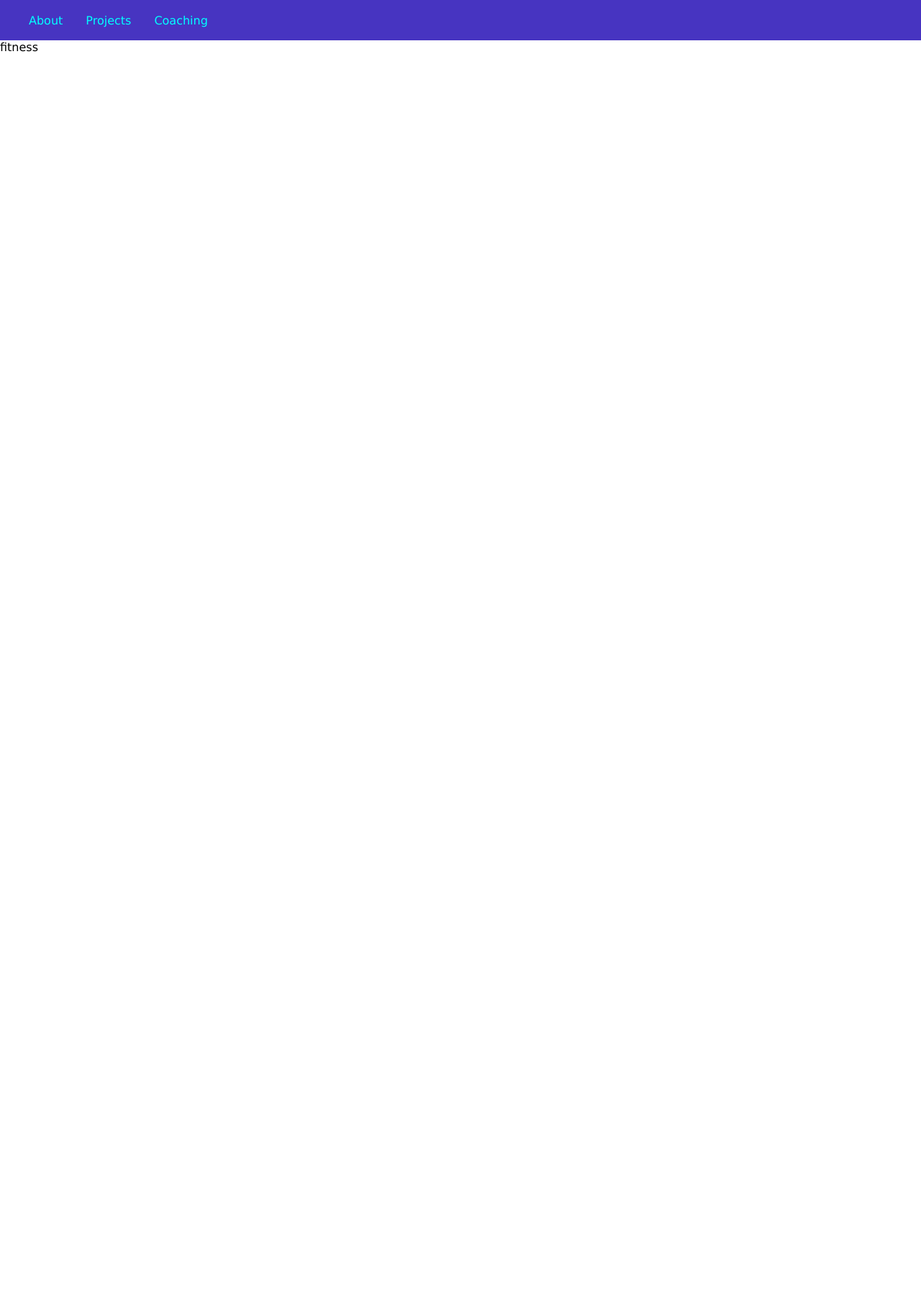
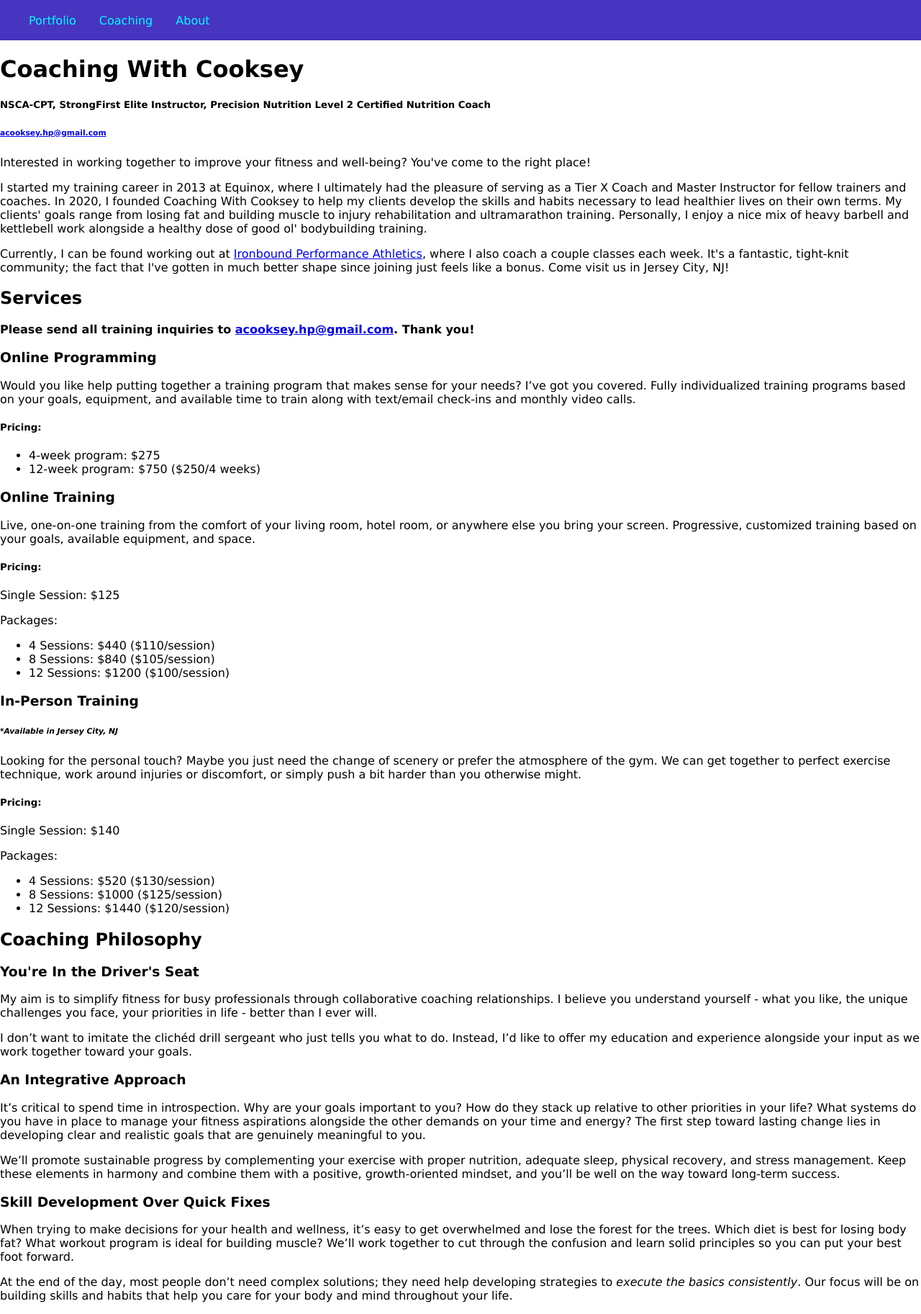
Before and after one commit to AlexCooksey2651/portfolio-website, a React (Create React App) app: page /coaching in a window 1280 px wide. Shown: the top 1825 px of the page at 72% size. Before the commit the page ends 800 px from the top, so only its background shows below. Built offline with nearby package versions, Linux system fonts and the light colour scheme.

Commit message:
Add coaching page text

```diff
--- a/src/components/Header.js
+++ b/src/components/Header.js
@@ -5,13 +5,13 @@ const Header = () => {
     <div className="main-header">
         <nav className="main-header__nav">
             <ul className="main-header__item-list">
+                <li className="main-header__item"><a href="/projects">Portfolio</a></li>
+                <li className="main-header__item"><a href="/coaching">Coaching</a></li>
                 <li className="main-header__item"><a href="/">About</a></li>
-                <li className="main-header__item"><a href="/projects">Projects</a></li>
-                <li className="main-header__item"><a href="/coaching">Coaching</a></li>
             </ul>
         </nav>
     </div>
   )
 }
 
-export default Header
+export default Header;
--- a/src/pages/About.js
+++ b/src/pages/About.js
@@ -7,29 +7,32 @@ const About = () => {
                 <h4>Welcome, everyone! My name is Alex Cooksey, I'm a full-stack software engineer.</h4>
 
                 <p>
-                    For nearly 10 years, I've relished the opportunity to help busy professionals improve their health and well-being as a personal trainer and nutrition coach. Wanting my career to positively touch the lives of (many!) more people, I made the decision last year to pivot into software engineering. In November 2021, I enrolled in the Flatiron School full-stack software engineering program. I appreciate that engineering feels less like a job and more like a set of tools that can be applied to solving complex and meaningful problems in innovative ways and at tremendous scale. Please head over to the Technical Projects page to check out some of the recent projects I've worked on.
+                    For nearly 10 years, I've relished the opportunity to help busy professionals improve their health and well-being as a personal trainer and nutrition coach. Wanting my career to positively touch the lives of (many!) more people, I made the decision last year to pivot into software engineering.
+                </p>
+                <p>
+                    In November 2021, I enrolled in the Flatiron School full-stack software engineering program. I appreciate that engineering feels less like a job and more like a set of tools that can be applied to solving complex and meaningful problems in innovative ways and at tremendous scale. Please head over to the <a href="/projects">Portfolio</a> page to check out some of the recent projects I've worked on!
                 </p>
 
                 <p>
-                    In my next role, I'd love to continue to develop and implement strategies that help people lead happier, healthier lives. I'm also deeply passionate about animal protection and, more broadly, sustainability. I can think of no better use of my skills than to find creative solutions that will ensure a better future for our planet and everyone on it.
+                    In my next role, I'd love to continue developing and implementing strategies that help people lead happier, healthier lives. I'm also deeply passionate about animal protection and, more broadly, sustainability. I can think of no better use of my skills than to find creative solutions that will ensure a better future for our planet and everyone on it.
                 </p>
 
                 <p>
-                    I continue to operate a small, remote personal training business - if you'd like to learn more, please visit the Coaching page, or simply message me at <a href="acooksey.hp@gmail.com">acooksey.hp@gmail.com</a>. In my spare time, I enjoy working out, reading, cooking, playing piano, and spending time in nature.
+                    I continue to operate a small, remote personal training business, Coaching With Cooksey. If you'd like to work together or want to learn more, please visit the <a href="/coaching">Coaching</a> page, or simply message me at <a href="acooksey.hp@gmail.com">acooksey.hp@gmail.com</a>. In my spare time, I enjoy working out, reading, cooking, playing piano, and spending time in nature.
                 </p>
             </div>
             <div id="fun-facts">
+                <h4>Fun Facts!</h4>
                 <ul>
-                    <li>Born and raised near Denver, CO; East Coast transplant since 2008</li>
-                    <li>Lifelong hero: Steve Irwin. I love animals...all of them. Don't ask me to kill a fly, I don't want to.</li>
-                    <li>Wanted to be a zoologist of some sort when I was young. Then I fell in love with playing piano...then math and chemistry. I Majored in East Asian Studies at Princeton, so naturally I became a personal trainer. Now I'm a software engineer. Life is full of surprises!</li>
+                    <li>Born and raised near Denver, CO; East Coast transplant since 2008.</li>
+                    <li>Steve Irwin is a lifelong hero of mine. I love animals...all of them. Don't ask me to kill a fly, I don't want to.</li>
+                    <li>Wanted to be a zoologist of some sort when I was young. Then I fell in love with playing piano...then math and chemistry. I majored in East Asian Studies at Princeton, so naturally I became a personal trainer. Now I'm a software engineer. Life is full of surprises!</li>
                     <li>I have perfect pitch - it hasn't carried over to singing ability. At all.</li>
-                    <li>I have a hard time showing my goofy side; I sometimes come across a little bit cerebral or serious. My sense of humor is silly with a dash of crazy - Jim Carrey and Robin Williams crack me up.</li>
+                    <li>I have a hard time showing my goofy side, which means I sometimes come across a little bit cerebral or serious. Just takes me some time to open up. My sense of humor is silly with a dash of crazy - Jim Carrey and Robin Williams crack me up.</li>
                     <li>Love cooking and eating food from all around the world - I'm down to try anything. Some favorites: rack of lamb, ramen (the legit stuff, but instant is great too), and all different sorts of curries...Jamaican curry goat might be the winner. Or Japanese katsu curry with omurice. Or the incredible crab curry I had at Kalaya in Philly (best Thai food I've ever had!). I could happily live off of Chongqing Xiao Mian, the cheap and delicious street noodles in the city where Jenny's family is from. Oh, and peanut butter. Peanut butter is life. Ok, yeah, I love food.</li>
                     <li>I don't intrinsically enjoy working out <em>that</em> much, most of the time. Still, heavy lifting is therapy for me. Especially deadlifting.</li>
-                    <li>I still enjoy playing the Gen 1 & Gen 2 Pokemon video games. Pokemon Yellow was the first video game I owned, not getting rid of it anytime soon.</li>
-                    <li></li>
-                    <li>Among the countless things I have to be grateful for in this life, none matters more than the love of my life, Jenny Liu. Besides being a total boss, she's as kind and authentic a person as you're likely to meet in this world. We live in Jersey City, NJ with our cat, Piglet (aka Babe/Booboo), and dog, Sadie. You wouldn't think it possible, but I think he likes eating even more than we do.</li>
+                    <li>I still enjoy playing the Gen 1 & Gen 2 Pokemon video games. Pokemon Yellow was the first video game I owned, and I don't plan on getting rid of it anytime soon.</li>
+                    <li>Among the countless things I have to be grateful for in this life, none matters more than the love of my life, Jenny Liu. Besides being a total boss, she's as kind and authentic a person as you're likely to meet in this world. We live in Jersey City, NJ with our cat, Piglet (aka Babe/Booboo), and dog, Sadie. It hardly seems possible, but I think they like eating even more than we do.</li>
                 </ul>
             </div>
         </div>
--- a/src/pages/Coaching.js
+++ b/src/pages/Coaching.js
@@ -2,7 +2,77 @@ import React from 'react'
 
 const Coaching = () => {
   return (
-    <div>fitness</div>
+    <div>
+      <h1>Coaching With Cooksey</h1>
+      <h5>NSCA-CPT, StrongFirst Elite Instructor, Precision Nutrition Level 2 Certified Nutrition Coach</h5>
+      <h6><a href="acooksey.hp@gmail.com">acooksey.hp@gmail.com</a></h6>
+      <p>Interested in working together to improve your fitness and well-being? You've come to the right place!</p>
+
+      <p>I started my training career in 2013 at Equinox, where I ultimately had the pleasure of serving as a Tier X Coach and Master Instructor for fellow trainers and coaches. In 2020, I founded Coaching With Cooksey to help my clients develop the skills and habits necessary to lead healthier lives on their own terms. My clients' goals range from losing fat and building muscle to injury rehabilitation and ultramarathon training. Personally, I enjoy a nice mix of heavy barbell and kettlebell work alongside a healthy dose of good ol' bodybuilding training.</p>
+      <p>Currently, I can be found working out at <a href="ironboundperformanceathletics.com">Ironbound Performance Athletics</a>, where I also coach a couple classes each week. It's a fantastic, tight-knit community; the fact that I've gotten in much better shape since joining just feels like a bonus. Come visit us in Jersey City, NJ!</p>
+
+      <h2>Services</h2>
+      <p><b>Please send all training inquiries to <a href="acooksey.hp@gmail.com">acooksey.hp@gmail.com</a>. Thank you!</b></p>
+      <div>
+        <h3>Online Programming</h3>
+        <p>Would you like help putting together a training program that makes sense for your needs? I’ve got you covered. Fully individualized training programs based on your goals, equipment, and available time to train along with text/email check-ins and monthly video calls.</p>
+        <h5>Pricing:</h5>
+        <ul>
+          <li>4-week program: $275</li>
+          <li>12-week program: $750 ($250/4 weeks)</li>
+        </ul>
+      </div>
+
+      <div>
+        <h3>Online Training</h3>
+        <p>Live, one-on-one training from the comfort of your living room, hotel room, or anywhere else you bring your screen. Progressive, customized training based on your goals, available equipment, and space.</p>
+        <h5>Pricing:</h5>
+        <p>Single Session: $125</p>
+        <p>Packages:</p>
+        <ul>
+          <li>4 Sessions: $440 ($110/session)</li>
+          <li>8 Sessions: $840 ($105/session)</li>
+          <li>12 Sessions: $1200 ($100/session)</li>
+        </ul>
+      </div>
+
+      <div>
+        <h3>In-Person Training</h3>
+        <h6><em>*Available in Jersey City, NJ</em></h6>
+        <p>Looking for the personal touch? Maybe you just need the change of scenery or prefer the atmosphere of the gym. We can get together to perfect exercise technique, work around injuries or discomfort, or simply push a bit harder than you otherwise might.</p>
+        <h5>Pricing:</h5>
+        <p>Single Session: $140</p>
+        <p>Packages:</p>
+        <ul>
+          <li>4 Sessions: $520 ($130/session)</li>
+          <li>8 Sessions: $1000 ($125/session)</li>
+          <li>12 Sessions: $1440 ($120/session)</li>
+        </ul>
+      </div>
+
+      <h2>Coaching Philosophy</h2>
+      <h3>You're In the Driver's Seat</h3>
+      <p>My aim is to simplify fitness for busy professionals through collaborative coaching relationships. I believe you understand yourself - what you like, the unique challenges you face, your priorities in life - better than I ever will.</p>
+      <p>I don’t want to imitate the clichéd drill sergeant who just tells you what to do. Instead, I’d like to offer my education and experience alongside your input as we work together toward your goals. </p>
+
+
+      <h3>An Integrative Approach</h3>
+      <p>
+        It’s critical to spend time in introspection. Why are your goals important to you? How do they stack up relative to other priorities in your life? What systems do you have in place to manage your fitness aspirations alongside the other demands on your time and energy? The first step toward lasting change lies in developing clear and realistic goals that are genuinely meaningful to you.
+      </p>
+      <p>
+        We’ll promote sustainable progress by complementing your exercise with proper nutrition, adequate sleep, physical recovery, and stress management. Keep these elements in harmony and combine them with a positive, growth-oriented mindset, and you’ll be well on the way toward long-term success.
+      </p>
+
+      <h3>Skill Development Over Quick Fixes</h3>
+      <p>
+        When trying to make decisions for your health and wellness, it’s easy to get overwhelmed and lose the forest for the trees. Which diet is best for losing body fat? What workout program is ideal for building muscle? We’ll work together to cut through the confusion and learn solid principles so you can put your best foot forward.
+      </p>
+
+      <p>
+        At the end of the day, most people don’t need complex solutions; they need help developing strategies to <em>execute the basics consistently</em>. Our focus will be on building skills and habits that help you care for your body and mind throughout your life.
+      </p>
+    </div>
   )
 }
 
--- a/src/pages/Projects.js
+++ b/src/pages/Projects.js
@@ -2,7 +2,42 @@ import React from 'react'
 
 const Projects = () => {
   return (
-    <div>projects</div>
+    <div>
+        <div>
+            <p>Forever Home Demo Video</p>
+            <h4><em>Forever Home</em> - <a>GitHub</a></h4>
+            <p>Multi-interface web application connecting pet adoption shelters and customers</p>
+            <ul>
+                <li>Built using React, HTML, CSS frontend; Ruby on Rails backend with PostgreSQL database managed through Active Record</li>
+                <li>Utilizes polymorphic associations and conditional frontend rendering to allow multiple classes of users</li>
+                <li>Incorporates Active Storage gem to incorporate image upload of pets in listings</li>
+                <li>Extensive use of custom routes and methods on backend to update listings and applications programmatically</li>
+            </ul>
+        </div>
+        <div>
+            <p>Stronger Tomorrow Demo Video</p>
+            <h4><em>Stronger Tomorrow</em> - <a>GitHub</a></h4>
+            <p>Single-page web application allowing convenient tracking of strength training progress</p>
+            <ul>
+                <li>Built using React, HTML, CSS frontend; Ruby on Rails backend with PostgreSQL database managed through Active Record</li>
+                <li>Integrates Recharts.js to provide graphic display of user progress alongside tabulated performance records</li>
+                <li>UI styled using React-Bootstrap</li>
+                <li>Session handling and user authentication performed through BCrypt password encryption</li>
+            </ul>
+        </div>
+        <div>
+            <p>Office of the Registrar: Pokemon Academy Demo Video</p>
+            <h4><em>Office of the Registrar: Pokemon Academy</em> - <a>GitHub</a></h4>
+            <p>Web application designed to mimic administrator management of academic course catalog and student enrollment</p>
+            <ul>
+                <li>Built using React, HTML, and CSS for frontend; backend developed with Ruby, Sinatra, SQLite and Active Record</li>
+                <li>Integrates multiple many-to-many associations to simulate relationships of students, courses, and departments in academic setting</li>
+            </ul>
+        </div>
+        <div>
+            <h5>Technical Skills: JavaScript, React, Redux, TypeScript, Node, SQL, Git/GitHub, HTML, CSS, Ruby on Rails</h5>
+        </div>
+    </div>
   )
 }
 
```
